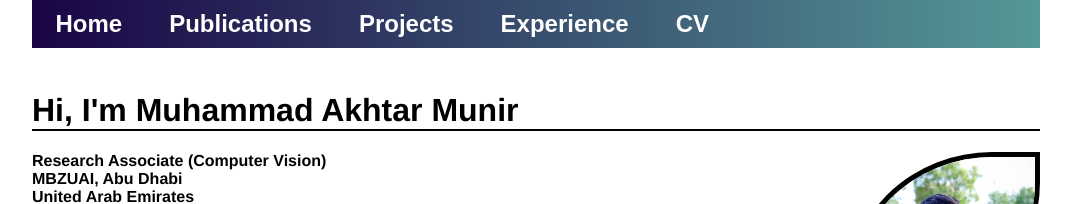
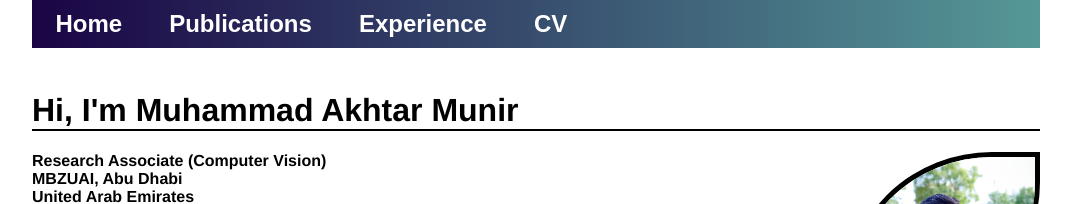
Before and after one commit to akhtarvision/akhtarvision.github.io, a Jekyll site: the page built from index.html, in a window 1280 px wide. Shown: the top 204 px of the page, without its empty margins (104-1175 px from the left). Built offline with Jekyll 4.4.1, drawn with Linux system fonts in a browser that asks for light colours.

Commit message:
Update default.html

```diff
--- a/_layouts/default.html
+++ b/_layouts/default.html
@@ -23,7 +23,7 @@
 
 				<a href="/">Home</a>
 				<a href="#publications">Publications</a>
-				<a href="#projects">Projects</a>
+<!-- 				<a href="#projects">Projects</a> -->
 				<a href="#experience">Experience</a>
 	        		<a href="#cv">CV</a>
 <!-- 				<a href="#flinks">Recommends</a> -->
```
